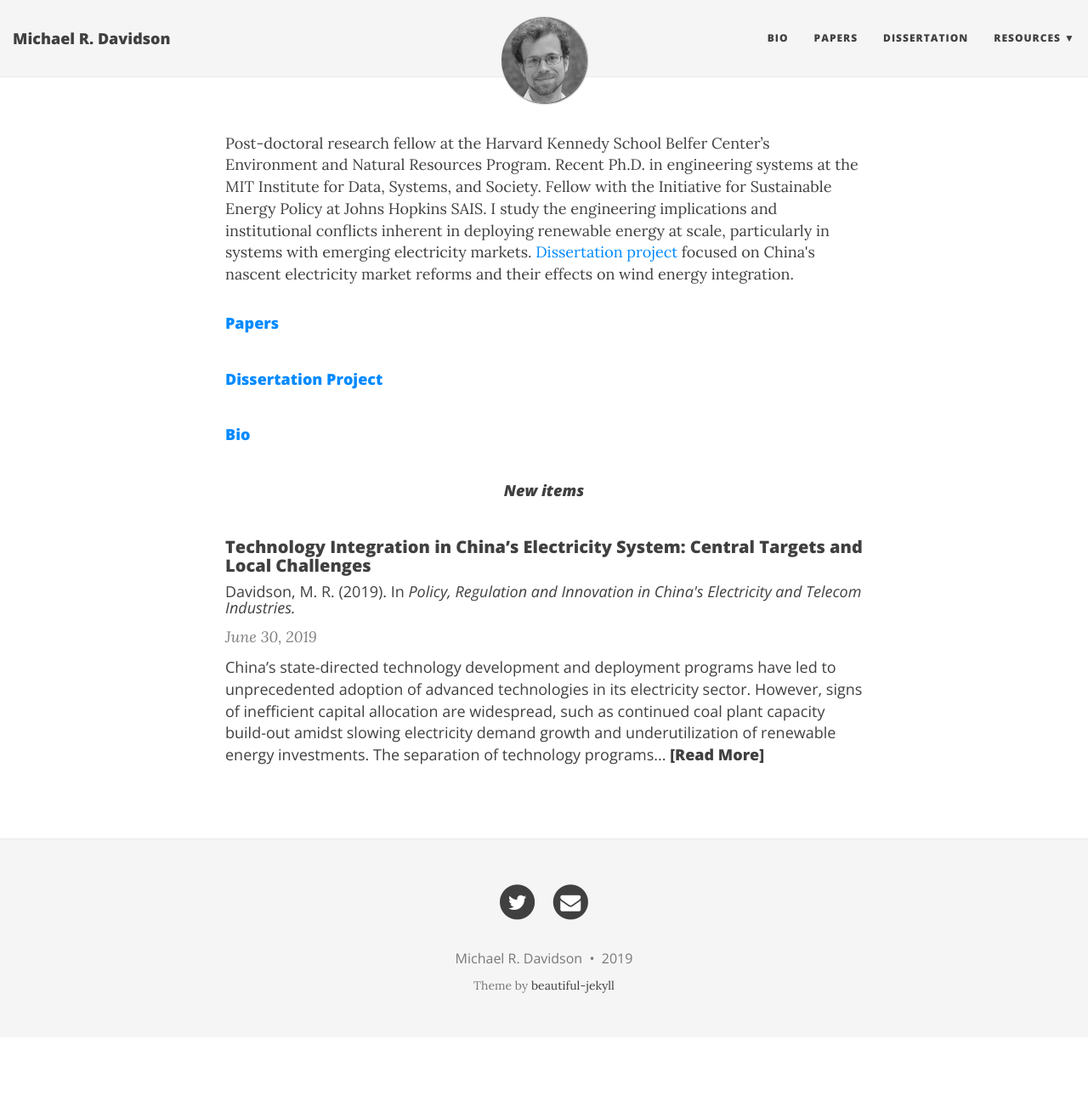
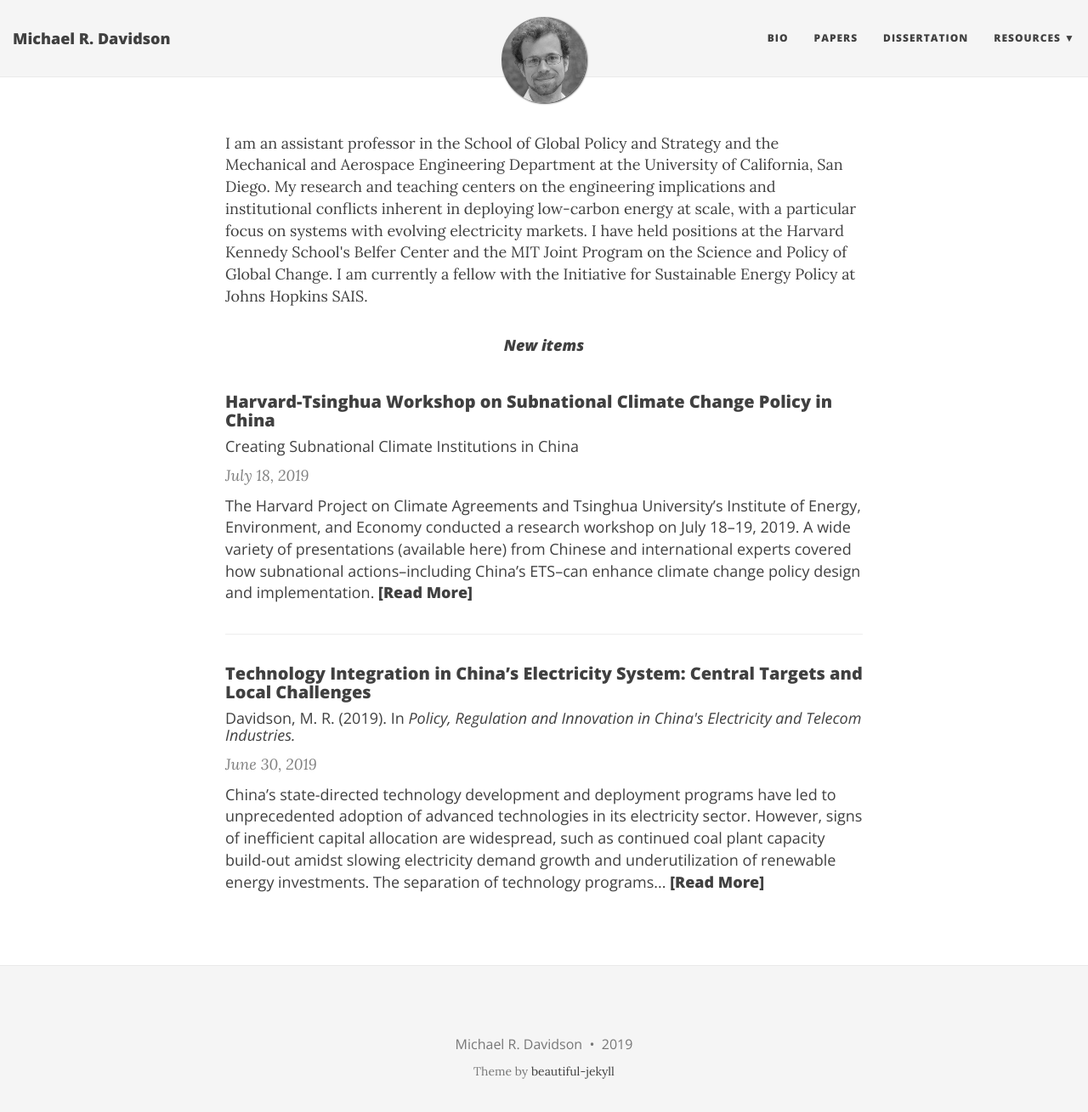
Before and after one commit to east-winds/east-winds.github.io, a Jekyll site: the page built from index.html, in a window 1280 px wide and 1322 px high. Shown: the top 1309 px of the window at 85% size. Built offline with Jekyll 4.4.1, drawn with Linux system fonts in a browser that asks for light colours; nearby versions of some CDN libraries; the list of posts is cut into pages by our own code.

Commit message:
update bio

```diff
--- a/_config.yml
+++ b/_config.yml
@@ -41,7 +41,7 @@ avatar: "/img/michael-davidson-sq.jpg"
 # Important: you must keep the "name" parameter, everything else you can remove
 author:
   name: Michael R. Davidson
-  email: "michd@mit.edu"
+  email: "michd&#64;mit.edu"
 #  facebook: yourname
   github: michd-mit
   twitter: east_winds
@@ -60,8 +60,8 @@ author:
 footer-links-active:
   rss: false
   facebook: false
-  email: true
-  twitter: true
+  email: false
+  twitter: false
   google-plus: false
   github: false
   reddit: false
--- /dev/null
+++ b/_posts/2019-07-18-harvard-tsinghua-china-subnational-climate-institutions.md
@@ -0,0 +1,13 @@
+---
+layout: post
+title: "Harvard-Tsinghua Workshop on Subnational Climate Change Policy in China"
+subtitle: "Creating Subnational Climate Institutions in China"
+tags: [home]
+
+---
+
+The Harvard Project on Climate Agreements and Tsinghua University’s Institute of Energy, Environment, and Economy conducted a research workshop on July 18–19, 2019. A wide variety of presentations ([available here](https://www.belfercenter.org/publication/harvard-project-conducts-research-workshop-beijing)) from Chinese and international experts covered how subnational actions--including China's ETS--can enhance climate change policy design and implementation.
+
+_My presentation_: [Creating Subnational Climate Institutions in China](https://www.belfercenter.org/sites/default/files/files/publication/3-davidson.pdf)
+
+A working paper based on this presentation is forthcoming.
--- a/index.html
+++ b/index.html
@@ -5,17 +5,9 @@ use-site-title: true
 published: true
 ---
 <br>
-Post-doctoral research fellow at the Harvard Kennedy School Belfer Center’s Environment and Natural Resources Program. Recent Ph.D. in engineering systems at the MIT Institute for Data, Systems, and Society. Fellow with the Initiative for Sustainable Energy Policy at Johns Hopkins SAIS. I study the engineering implications and institutional conflicts inherent in deploying renewable energy at scale, particularly in systems with emerging electricity markets. <a href="dissertation-wind-markets-china/">Dissertation project</a> focused on China's nascent electricity market reforms and their effects on wind energy integration.
+I am an assistant professor in the School of Global Policy and Strategy and the Mechanical and Aerospace Engineering Department at the University of California, San Diego. My research and teaching centers on the engineering implications and institutional conflicts inherent in deploying low-carbon energy at scale, with a particular focus on systems with evolving electricity markets. I have held positions at the Harvard Kennedy School's Belfer Center and the MIT Joint Program on the Science and Policy of Global Change. I am currently a fellow with the Initiative for Sustainable Energy Policy at Johns Hopkins SAIS.
 
-<br><br>
-
-<h4><a href="papers/">Papers</a></h4>
 <br>
-
-<h4><a href="dissertation-wind-markets-china/">Dissertation Project</a></h4>
-<br>
-
-<h4><a href="aboutme/">Bio</a></h4>
 <br>
 
 <div class="posts-list">
```
Also changed, not shown: aboutme.md (+2 -6 lines).
